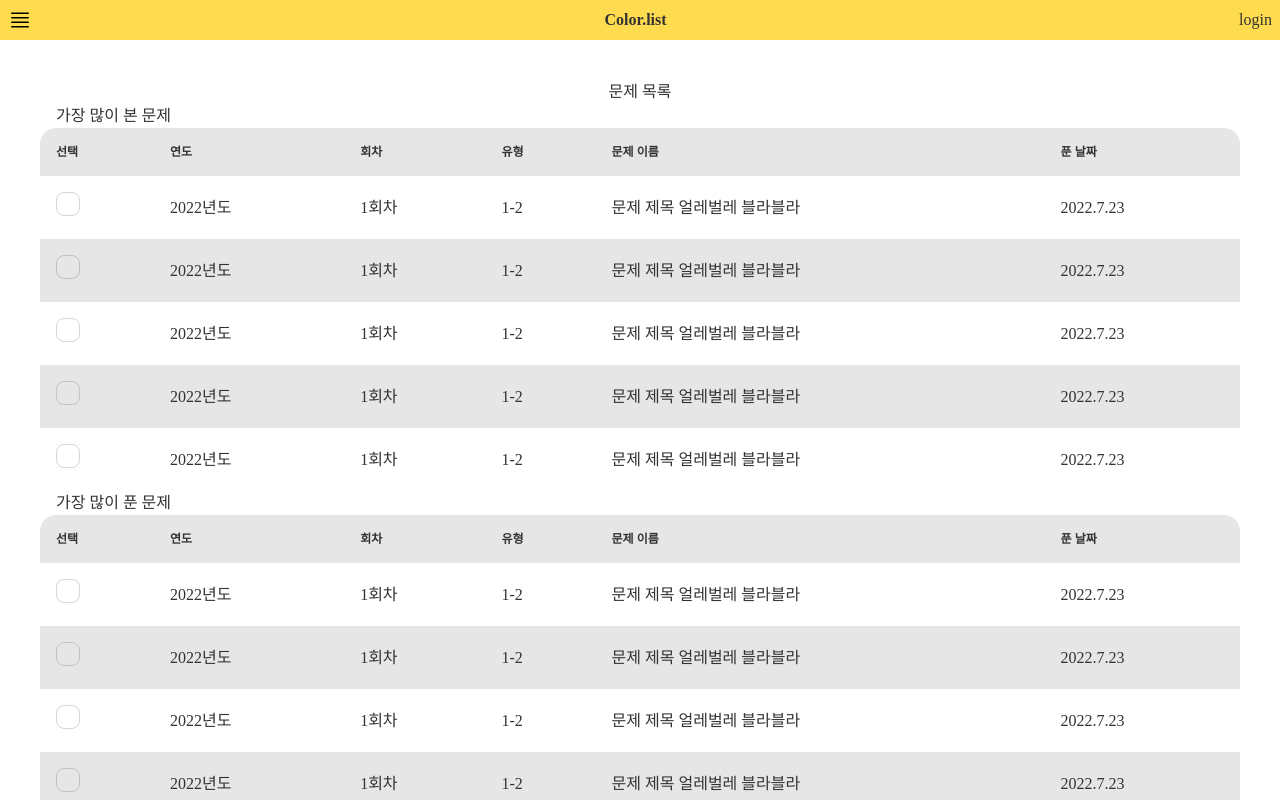
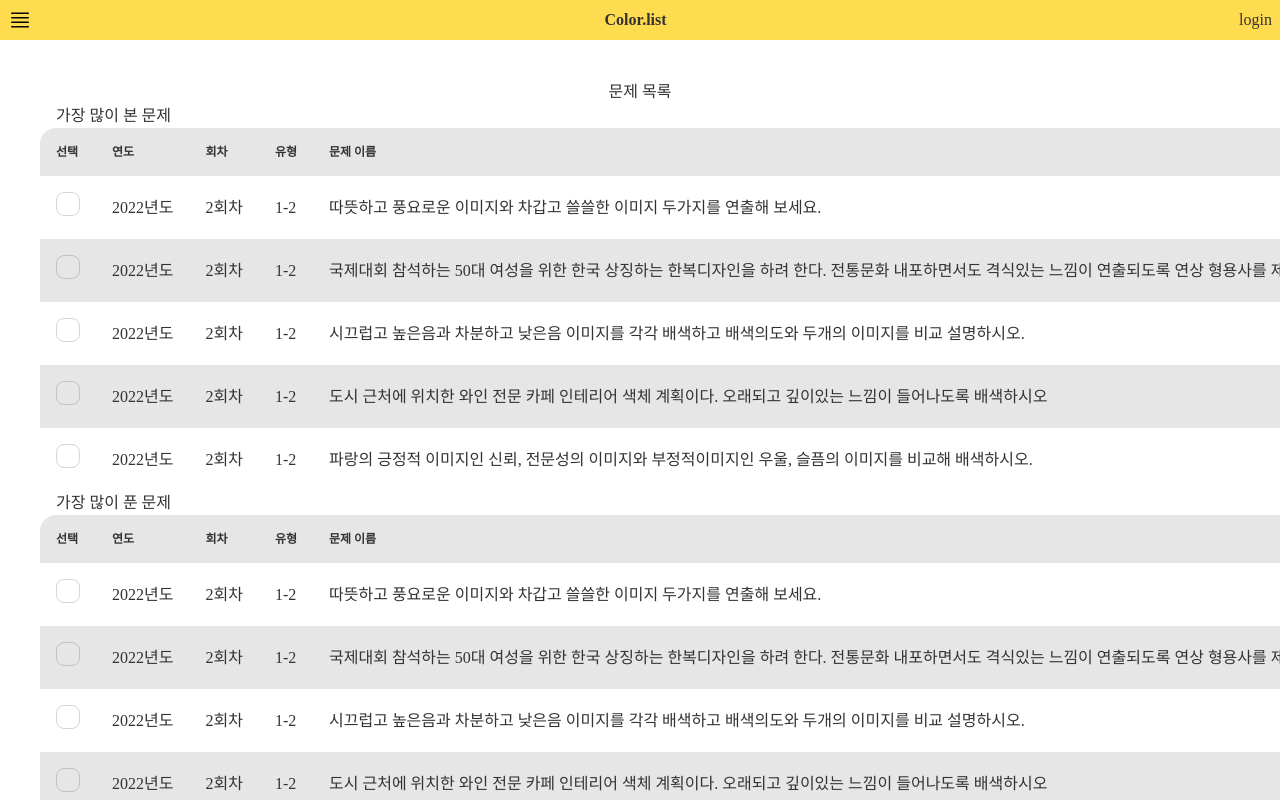
Before and after one commit to lisohh/Colorist-frontend, a React (Vite) app: page /qlists in a window 1280 px wide. Built offline with nearby package versions, Linux system fonts and the light colour scheme; a web font is replaced by a local one.

Commit message:
Chore: problemList round,title,id

```diff
--- a/src/pages/qlists/problemList.ts
+++ b/src/pages/qlists/problemList.ts
@@ -1,72 +1,102 @@
 export const problemList = [
   {
     year: "2022년도",
-    round: "1회차",
+    round: "2회차",
     type: "1-2",
-    title: "문제 제목 얼레벌레 블라블라",
+    title:
+      "따뜻하고 풍요로운 이미지와 차갑고 쓸쓸한 이미지 두가지를 연출해 보세요.",
+    condition: "(3색상 이상 10칸 이상)",
     solvedAt: "2022.7.23",
+    id: 1,
   },
   {
     year: "2022년도",
-    round: "1회차",
+    round: "2회차",
     type: "1-2",
-    title: "문제 제목 얼레벌레 블라블라",
+    title:
+      "국제대회 참석하는 50대 여성을 위한 한국 상징하는 한복디자인을 하려 한다. 전통문화 내포하면서도 격식있는 느낌이 연출되도록 연상 형용사를 제시하고 배색하라.",
+    condition: "(5색상 이상 12칸 이상)",
     solvedAt: "2022.7.23",
+    id: 2,
   },
   {
     year: "2022년도",
-    round: "1회차",
+    round: "2회차",
     type: "1-2",
-    title: "문제 제목 얼레벌레 블라블라",
+    title:
+      "시끄럽고 높은음과 차분하고 낮은음 이미지를 각각 배색하고 배색의도와 두개의 이미지를 비교 설명하시오.",
+    condition: "(3색상 이상 10칸 이상)",
     solvedAt: "2022.7.23",
+    id: 3,
   },
   {
     year: "2022년도",
-    round: "1회차",
+    round: "2회차",
     type: "1-2",
-    title: "문제 제목 얼레벌레 블라블라",
+    title:
+      "도시 근처에 위치한 와인 전문 카페 인테리어 색체 계획이다. 오래되고 깊이있는 느낌이 들어나도록 배색하시오",
+    condition: "(5색상 이상 12칸 이상)",
     solvedAt: "2022.7.23",
+    id: 4,
   },
   {
     year: "2022년도",
-    round: "1회차",
+    round: "2회차",
     type: "1-2",
-    title: "문제 제목 얼레벌레 블라블라",
+    title:
+      "파랑의 긍정적 이미지인 신뢰, 전문성의 이미지와 부정적이미지인 우울, 슬픔의 이미지를 비교해 배색하시오.",
+    condition: "(3색상 이상 10칸 이상)",
     solvedAt: "2022.7.23",
+    id: 5,
   },
   {
     year: "2022년도",
-    round: "1회차",
+    round: "2회차",
     type: "1-2",
-    title: "문제 제목 얼레벌레 블라블라",
+    title:
+      "유기농 샐러드 도시락 패키지 디자인하려한다. '깨끗하고 바른 먹거리'의 이미지가 연상되도록 배색하시오.",
+    condition: "(5색상 이상 12칸 이상)",
     solvedAt: "2022.7.23",
+    id: 6,
   },
   {
     year: "2022년도",
-    round: "1회차",
+    round: "2회차",
     type: "1-2",
-    title: "문제 제목 얼레벌레 블라블라",
+    title:
+      "여름의 덥고 화려한 이미지와 겨울의 춥고 스산한 이미지를 배색하시오.",
+    condition: "(3색상 이상 10칸 이상)",
     solvedAt: "2022.7.23",
+    id: 7,
   },
   {
     year: "2022년도",
-    round: "1회차",
+    round: "2회차",
     type: "1-2",
-    title: "문제 제목 얼레벌레 블라블라",
+    title:
+      "디지털 환경에 익숙한 MZ세대(15-39)를 위한 모바일게임 메인화면을 제작한다. 트렌드에 민감하고 이색적인 경험을 원하는 소비자를 타겟으로 하여 배색기법 등을 설명하여 배색하시오.",
+    condition: "(5색상 이상 12칸 이상)",
     solvedAt: "2022.7.23",
+    id: 8,
   },
   {
     year: "2022년도",
-    round: "1회차",
+    round: "2회차",
     type: "1-2",
-    title: "문제 제목 얼레벌레 블라블라",
+    title:
+      "강렬하고 매운맛과 소박하고 담백한 맛의 이미지를 각각 배색하고, 배색의도와 2개의 이미지를 각각 설명하시오.",
+    condition: "(3색상 이상 10칸 이상)",
     solvedAt: "2022.7.23",
+    id: 9,
   },
   {
     year: "2022년도",
-    round: "1회차",
+    round: "2회차",
     type: "1-2",
-    title: "문제 제목 얼레벌레 블라블라",
+    title:
+      "과도한 업무로 스트레스를 받는 택배 노동자의 고단함을 풀어줄 수 있는 실내디자인을 하려 한다. 작업능률을 올리고 환경개선을 위한 편안하고 쾌적한 이미지로 색채디자인하시오.",
+    condition: "(5색상 이상 12칸 이상)",
     solvedAt: "2022.7.23",
+    id: 10,
   },
 ];
```
